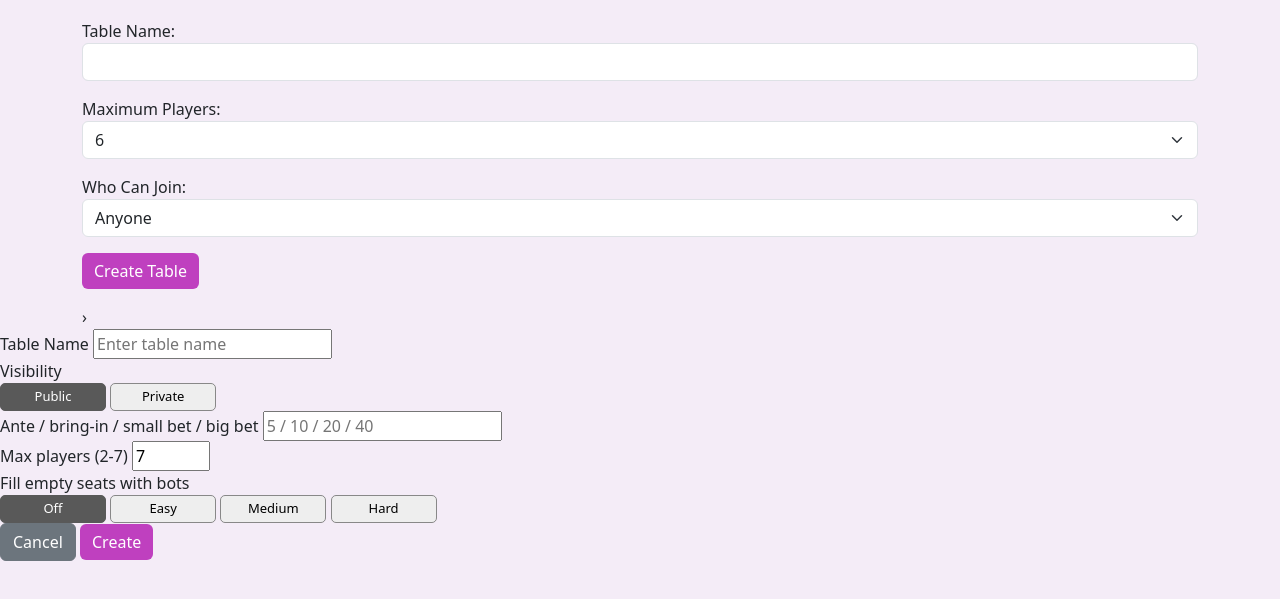
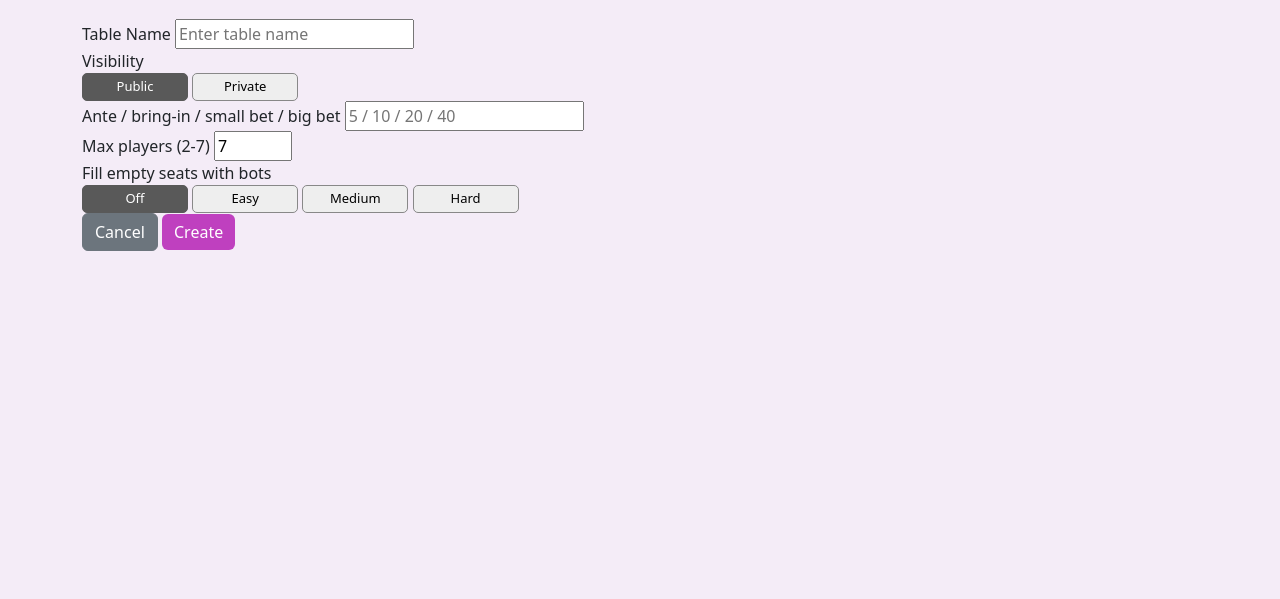
Before and after one commit to snford/CS-482-Project, a website: page StackOverflowPoker/public/createtable.html in a window 1280 px wide. Shown: the part 173-772 px from the top of the page. Drawn offline with nearby package versions, Linux system fonts and the light colour scheme.

Commit message:
LT-03: Updated create table form and fixed the JavaScript placement

```diff
--- a/StackOverflowPoker/public/createtable.html
+++ b/StackOverflowPoker/public/createtable.html
@@ -40,33 +40,6 @@
     <!-- Main content -->
     <div class="container mt-5">
     <h1 class="text-center mb-4">Create Table</h1>
-
-    <form id="createTableForm">
-
-        <label for="tableName">Table Name:</label>
-        <input type="text" id="tableName" class="form-control" required>
-
-        <label for="maxPlayers" class="mt-3">Maximum Players:</label>
-        <select id="maxPlayers" class="form-select">
-            <option value="2">2</option>
-            <option value="4">4</option>
-            <option value="6" selected>6</option>
-        </select>
-
-        <label for="privacy" class="mt-3">Who Can Join:</label>
-        <select id="privacy" class="form-select">
-            <option value="public">Anyone</option>
-            <option value="private">Invited Friends Only</option>
-        </select>
-
-        <button type="submit" class="btn btn-primary mt-3">
-            Create Table
-        </button>
-
-    </form>
-
-    <p id="createMessage" class="mt-3"></p>
-›</div>
 
         <section class="create-table">
           <form id="createTableForm">
@@ -174,15 +147,10 @@
             </form>
 
         </section>
-
+        <p id="createMessage" class="mt-3"></p>
 
     </div>
-
-<script src="https://cdn.jsdelivr.net/npm/bootstrap@5.3.2/dist/js/bootstrap.bundle.min.js"></script>
-</body>
-</html>
-
-<script>
+    <script>
     const visibilityButtons = document.querySelectorAll(
         "#visibility-options .option-button"
     );
@@ -215,4 +183,7 @@
             button.classList.add("selected");
         });
     });
-</script>
+    </script>
+    <script src="https://cdn.jsdelivr.net/npm/bootstrap@5.3.2/dist/js/bootstrap.bundle.min.js"></script>
+</body>
+</html>
```
